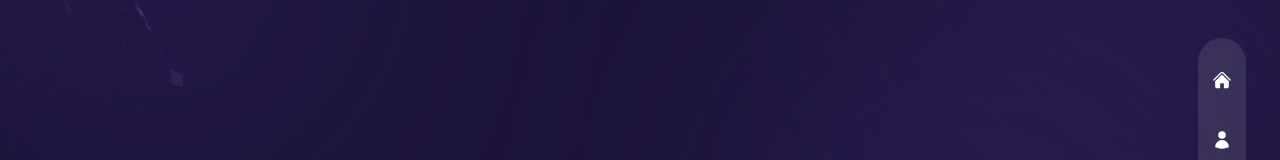
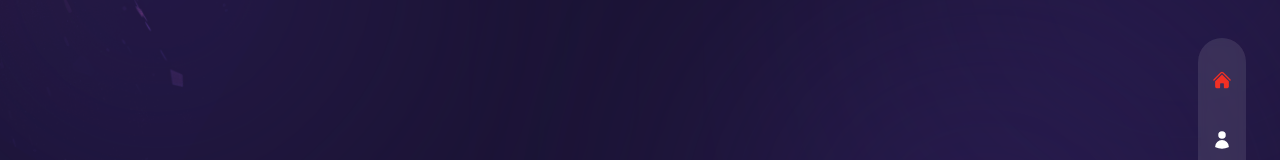
Before and after one commit to yburdakova/julimagine, a Next.js app: page / in a window 1280 px wide. Shown: the part 170-330 px from the top of the page. Built offline with nearby package versions, Linux system fonts and the light colour scheme.

Commit message:
Nav component is done

```diff
--- a/components/Nav.tsx
+++ b/components/Nav.tsx
@@ -6,14 +6,33 @@
 
 const Nav = () => {
   const router = useRouter();
-  const pethname = router.pathname;
+  const pathname = router.pathname;
 
   return (
     <nav className='fixed bottom-0 flex flex-col px-2 items-center mt-auto xl:justify-center gap-y-4 h-max xl:right-[2%] z-50 top-0 w-full xl:w-16 xl:max-w-md xl:h-screen'>
       <div className='flex items-center justify-between w-full my-2 mx-4 px-4 py-8 text-3xl bg-white/10 xl:flex-col xl:justify-center gap-y-10 md:px-40 xl:px-0 h-[80px] xl:h-max backdrop-blur-sm xl:text-xl rounded-full'>
         {navData.map((link, index) => (
-          <Link key={index} href={link.path}>
-            {React.createElement(link.icon)}
+          <Link
+            key={index}
+            href={link.path}
+            className={`${link.path === pathname && 'text-accent'} relative flex items-center group hover:text-accent transition-all duration-300`}
+          >
+            {/* tooltip */ }
+              <div className={'absolute pr-14 right-0 hidden xl:group-hover:flex'}>
+                <div className={'bg-white text-primary relative flex items-center p-[6px] rounded-[3px]'}>
+                  <div className={'text-[12px] leading-none font-semibold capitalize'}>
+                    {link.name}
+                  </div>
+                  {/* triangle */}
+                  <div className={'border-soild border-l-white border-l-8 border-y-transparent border-y-[6px] border-r-0 absolute -right-2'}>
+                  </div>
+                </div>
+              </div>
+            {/* icons */ }
+            <div className="">
+              {React.createElement(link.icon)}
+            </div>
+
           </Link>
         ))}
       </div>
```
